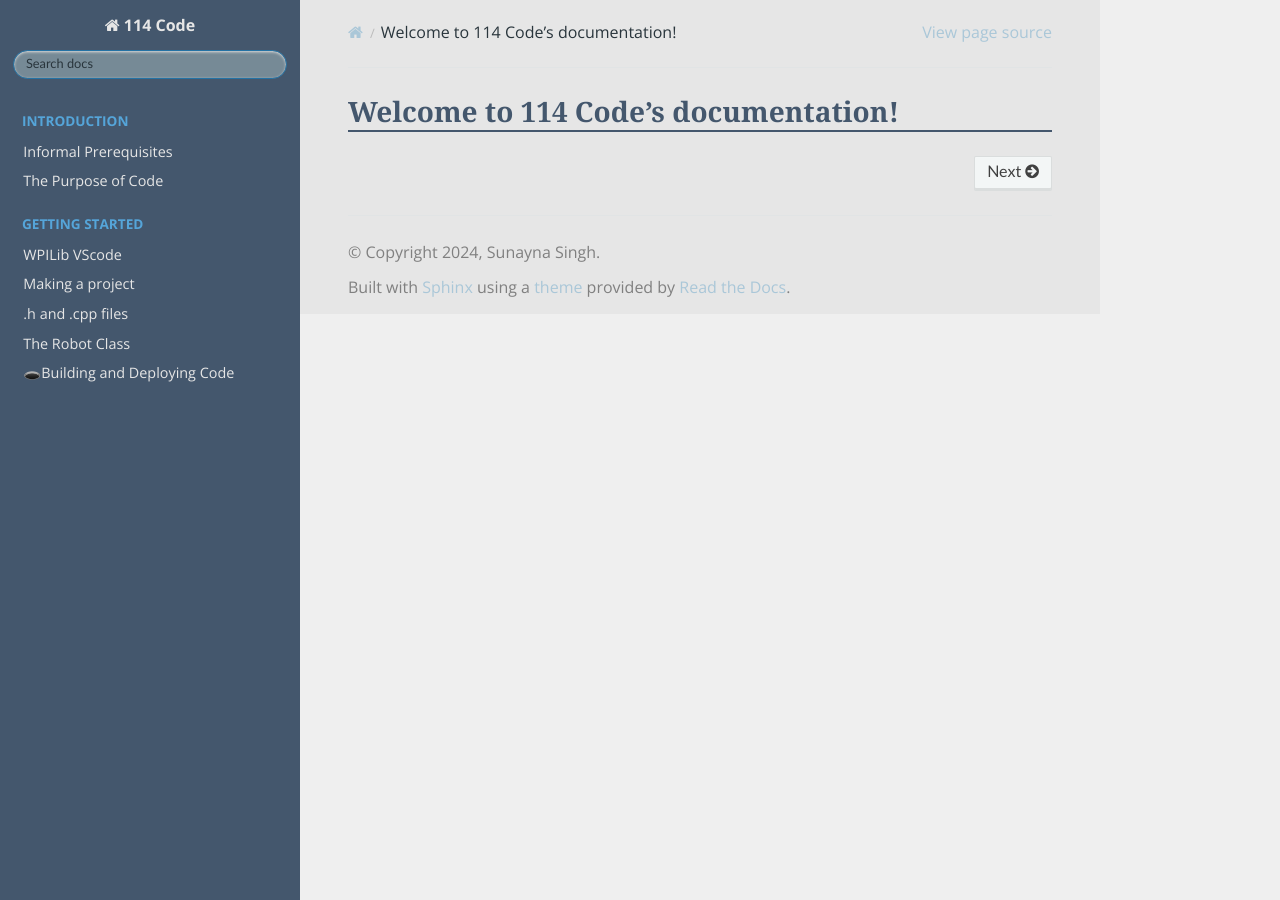
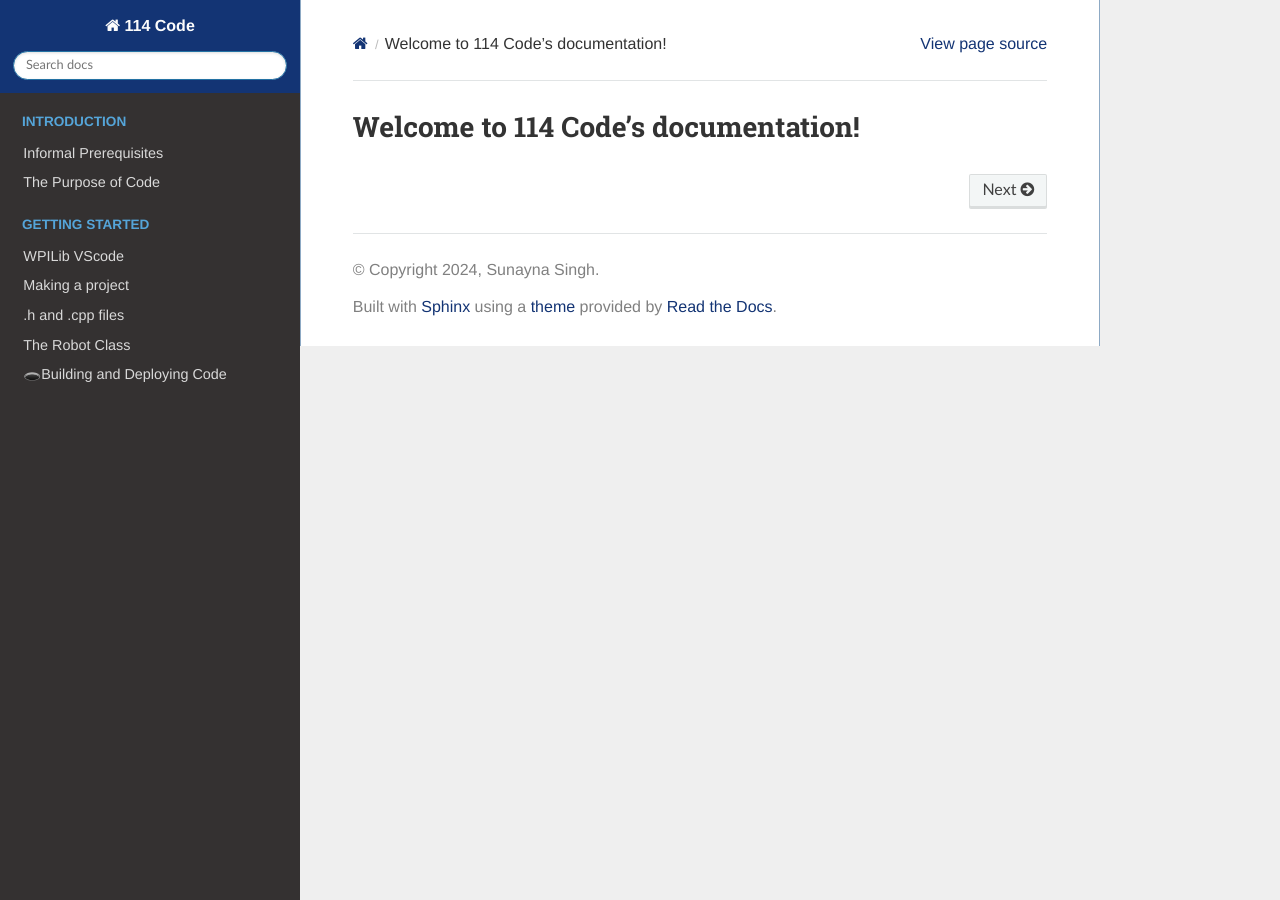
Before and after one commit to Eaglestrike/114_code_docs, a Sphinx documentation site: the page built from docs/source/index.rst, in a window 1280 px wide. Built offline with Sphinx 7.4.7 and the Read the Docs theme 2.0.0, drawn with Linux system fonts in a browser that asks for light colours; some web fonts are replaced.

Commit message:
small style fixes

```diff
--- /dev/null
+++ b/docs/source/_static/custom2.css
@@ -0,0 +1,76 @@
+/* Define custom properties for colors */
+:root {
+    --color-primary: #133474;
+    /* Dark blue */
+    --color-secondary: #0b2545;
+    /* Darker blue */
+    --color-accent: #8da9c4;
+    /* Light blue */
+    --color-background: #eef4ed;
+    /* Lighter background */
+    --color-text: #333;
+    /* Default text color */
+    --color-white: #fff;
+    /* White */
+    --color-light-gray: #f7f7f7;
+    /* Light gray */
+    --color-table-header: #f0f0f0;
+    /* Table header background */
+}
+
+/* Custom styles using variables */
+body {
+    font-family: "Helvetica Neue", Arial, sans-serif;
+    /* Elegant and modern font */
+    line-height: 1.6;
+    color: var(--color-text);
+    background-color: var(--color-background);
+}
+
+.wy-side-nav-search,
+.wy-nav-top {
+    background-color: var(--color-primary);
+}
+
+.wy-nav-content {
+    background-color: var(--color-white);
+    border-left: 1px solid var(--color-accent);
+    border-right: 1px solid var(--color-accent);
+}
+
+a {
+    color: var(--color-primary);
+}
+
+a:hover {
+    color: var(--color-secondary);
+}
+
+.literal-block,
+.literal {
+    background-color: var(--color-light-gray);
+    border: 1px solid #ccc;
+}
+
+table {
+    border-collapse: collapse;
+    width: 100%;
+    margin-bottom: 1.6em;
+    border: 1px solid #ccc;
+}
+
+th,
+td {
+    border: 1px solid #ccc;
+    padding: 8px;
+    text-align: left;
+}
+
+th {
+    background-color: var(--color-table-header);
+}
+
+.wy-footer {
+    background-color: var(--color-primary);
+    color: var(--color-white);
+}
--- a/docs/source/conf.py
+++ b/docs/source/conf.py
@@ -44,5 +44,5 @@ html_theme_options = {
 html_static_path = ['_static']
 
 html_css_files = [
-    'custom.css',
+    'custom2.css',
 ]
```
Also changed, not shown: 1 other file.
